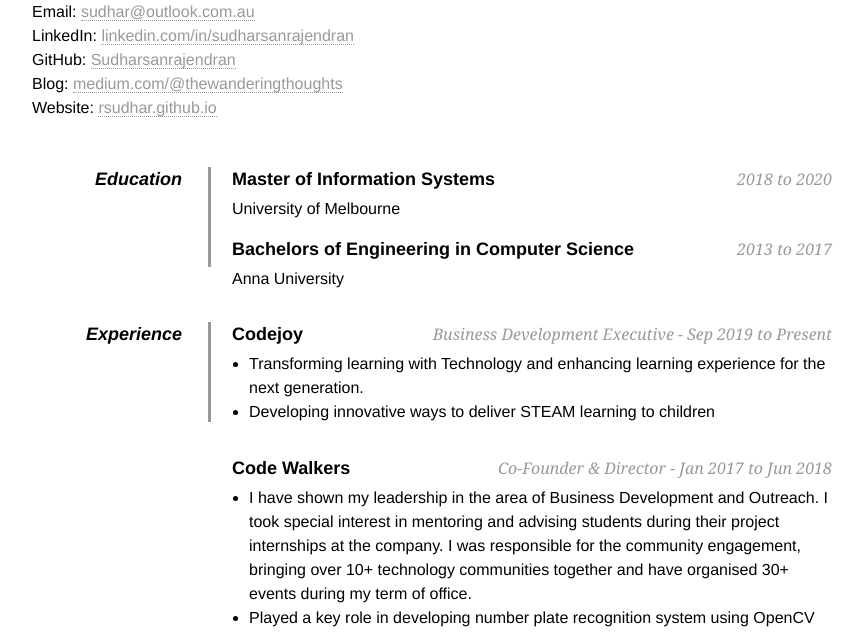
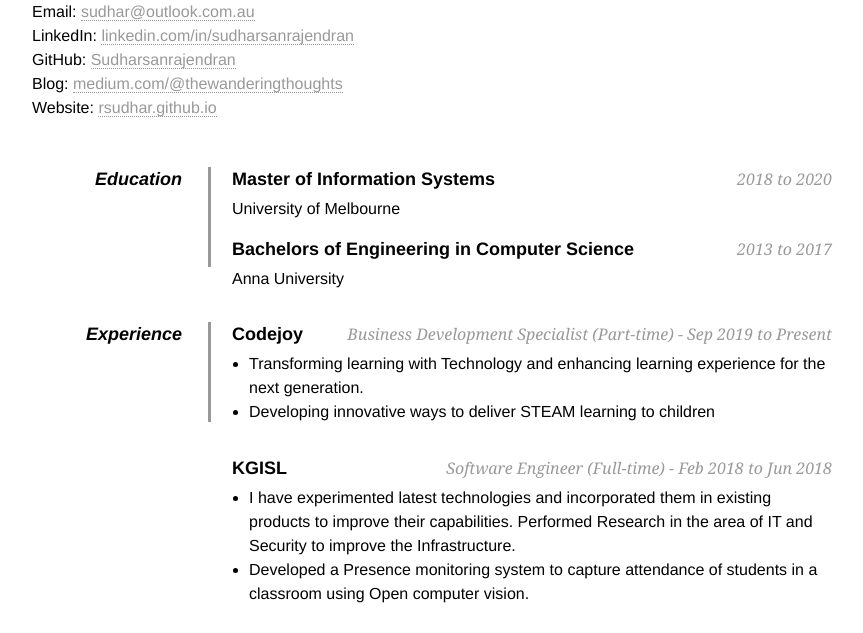
Before and after one commit to rsudhar/rsudhar.github.io, a plain HTML site: page index.html in a window 1280 px wide. Shown: the part 121-754 px from the top of the page, without its empty margins (208-1071 px from the left). Drawn offline with Linux system fonts and the light colour scheme.

Commit message:
Update index.html

```diff
--- a/index.html
+++ b/index.html
@@ -79,19 +79,14 @@
 
             <dt>Experience</dt>
             <dd>
-                <h2>Codejoy<span>Business Development Executive - Sep 2019 to Present</span></h2>
+                <h2>Codejoy<span>Business Development Specialist (Part-time) - Sep 2019 to Present</span></h2>
                 <ul>
                     <li>Transforming learning with Technology and enhancing learning experience for the next generation.</li>
                     <li>Developing innovative ways to deliver STEAM learning to children</li>
                 </ul>
 
-            	  <h2>Code Walkers<span>Co-Founder & Director - Jan 2017 to Jun 2018</span></h2>
-                <ul>
-                    <li>I have shown my leadership in the area of Business Development and Outreach. I took special interest in mentoring and advising students during their project internships at the company. I was responsible for the community engagement, bringing over 10+ technology communities together and have organised 30+ events during my term of office.</li>
-                    <li>Played a key role in developing number plate recognition system using OpenCV for the internal IT campus entry and exits. This helped in monitoring and ensuring the safety of the campus</li>
-                </ul>
 
-                <h2>KGISL Group of Companies<span>Software Engineer - Feb 2018 to Jun 2018</span></h2>
+                <h2>KGISL<span>Software Engineer (Full-time) - Feb 2018 to Jun 2018</span></h2>
                 <ul>
                     <li>I have experimented latest technologies and incorporated them in existing products to improve their capabilities. Performed Research in the area of IT and Security to improve the Infrastructure.</li>
                     <li>Developed a Presence monitoring system to capture attendance of students in a classroom using Open computer vision.</li>
```
